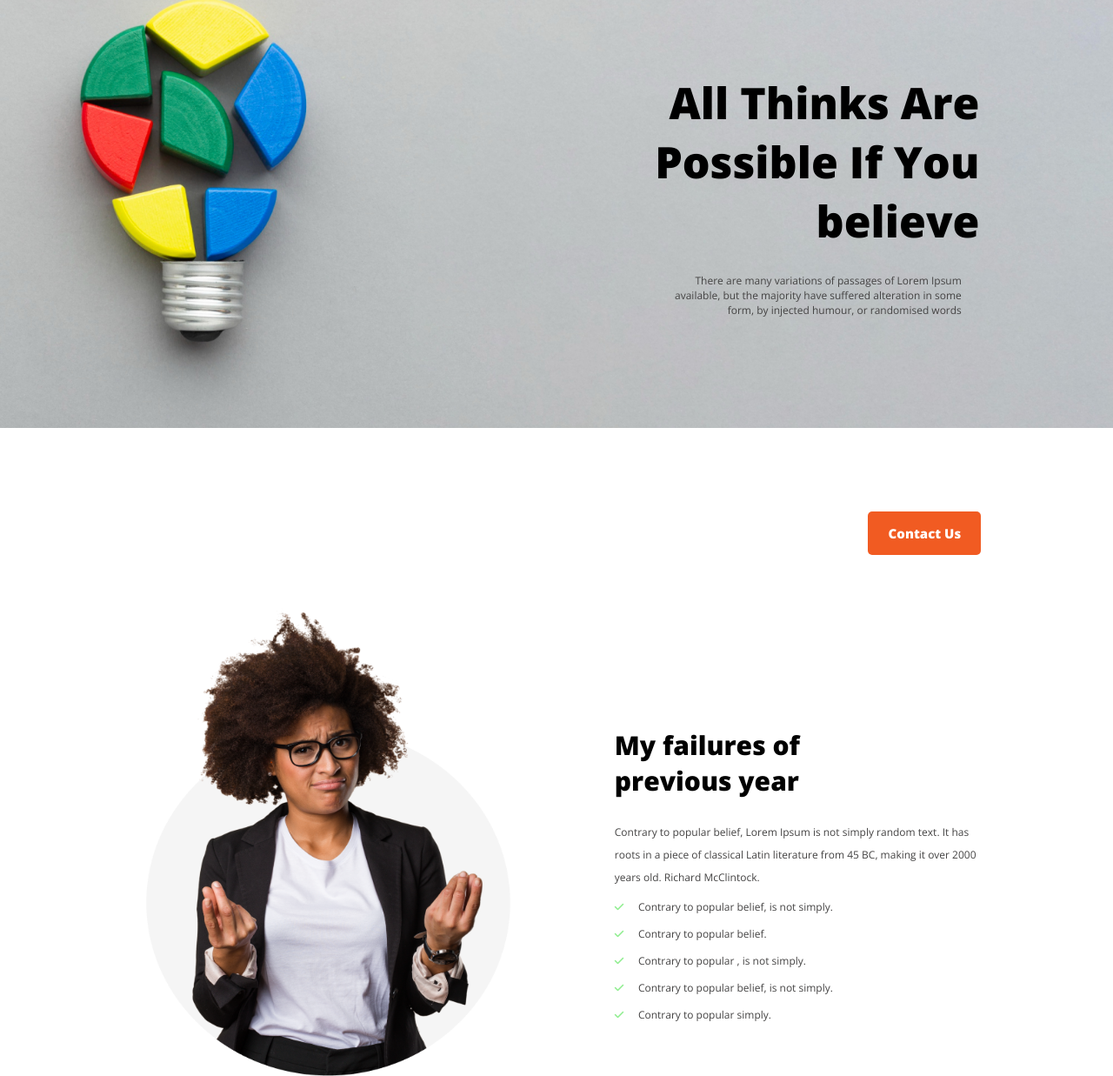
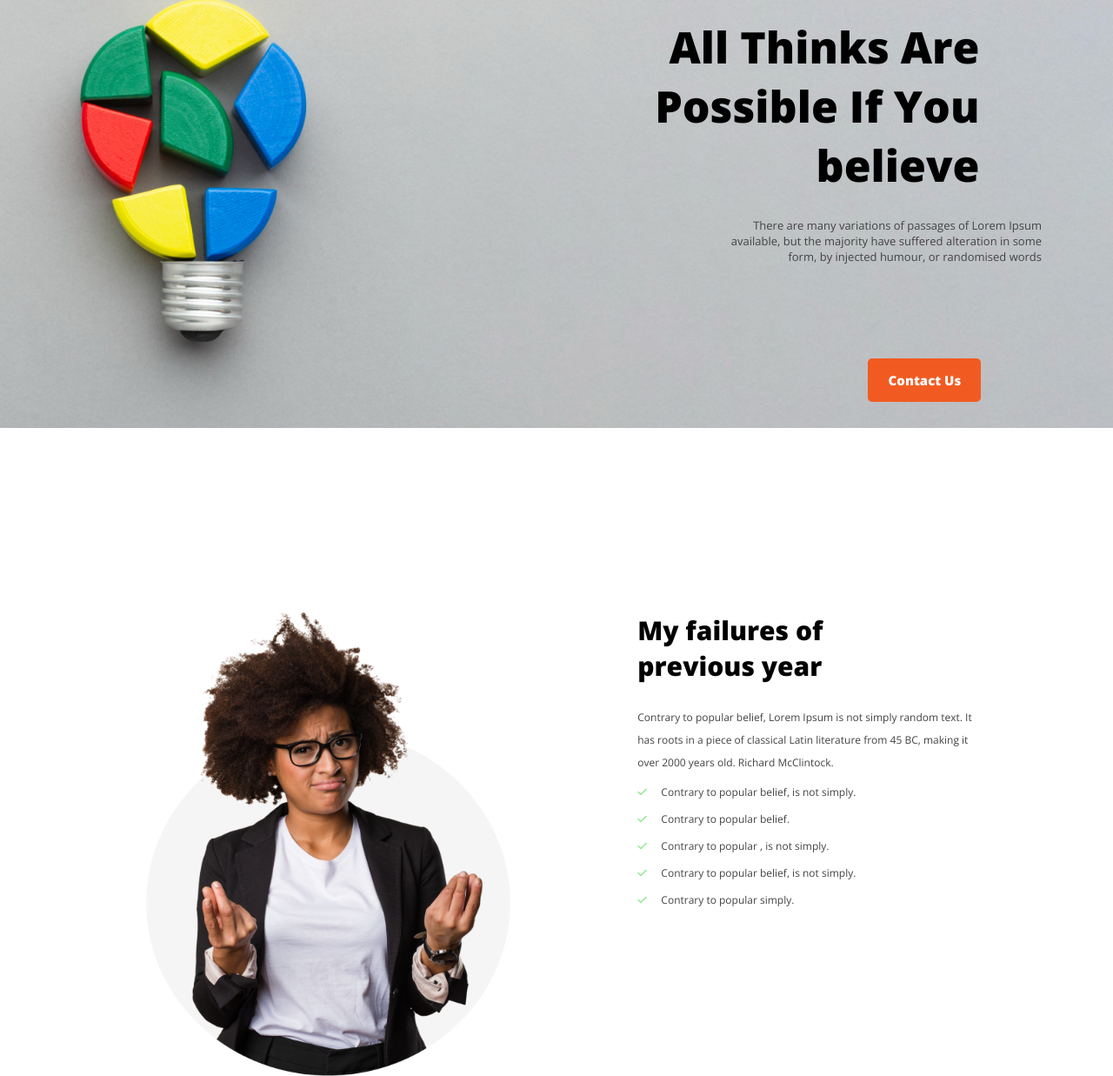
Before and after one commit to MdAhaduzzamanKushal/Kushal, a plain HTML site: page index.html in a window 1280 px wide. Shown: the part 108-1345 px from the top of the page at 87% size. Drawn offline with nearby package versions, Linux system fonts and the light colour scheme.

Commit message:
change code

```diff
--- a/assignment.css
+++ b/assignment.css
@@ -30,7 +30,7 @@
     font-weight: 700;
     font-size: 50px;
     text-align: right;
-    padding-top: 15%;
+    padding-top: 10%;
     padding-right: 12%;
     padding-bottom:2%;
     padding-left: 0%;
@@ -39,12 +39,12 @@
 
 .header-subtitle{
     font-weight: 400;
-    font-size: 12px;
+    font-size: 13px;
     text-align: right;
     width: 494px;
 
 
-    padding-left: 47.80%;
+    padding-left: 55%;
     color: #444343;
 
 }
@@ -53,7 +53,7 @@
     width: 130px;
     height: 50px;
     left: 78%;
-    top: 87%;
+    top: 65%;
     border: none;
 
 
@@ -80,10 +80,10 @@
 
 
 
-    padding-top: 65%;
+    padding-top: 40%;
     padding-right: 0%;
     padding-bottom:5%;
-    padding-left:20%;
+    padding-left:25%;
     font-family: 'Open Sans', sans-serif;
 
 }
@@ -91,7 +91,7 @@
 
     font-weight: 400;
     font-size: 12px;
-    padding-left:20%;
+    padding-left:25%;
     color: #444343;
     line-height: 26px;
     padding-bottom:8px;
@@ -108,7 +108,7 @@
 
 .a{
 
-    padding-left:20% ;
+    padding-left:25% ;
     line-height: 26px;
     font-size: 12px;
     color: #444343;
@@ -136,7 +136,7 @@ i{
 .skill-container {
     display: flex;
     gap: 120px;
-    padding-left: 7%;
+    padding-left: 16%;
     text-align: center;
 
 }
@@ -245,7 +245,7 @@ input{
 
 
 }
-
+/* image gradient */
 .gradient-color-overlay{
     background: linear-gradient(90deg, #F15B22 0%, rgba(241, 91, 34, 0) 100%);
     width: 100%;
@@ -286,5 +286,5 @@ color: #d40000;
     border-radius: 8px;
     margin-top: 125px;
     position: relative;
-    margin-left:115px ;
+    margin-left:250px ;
 }
```
